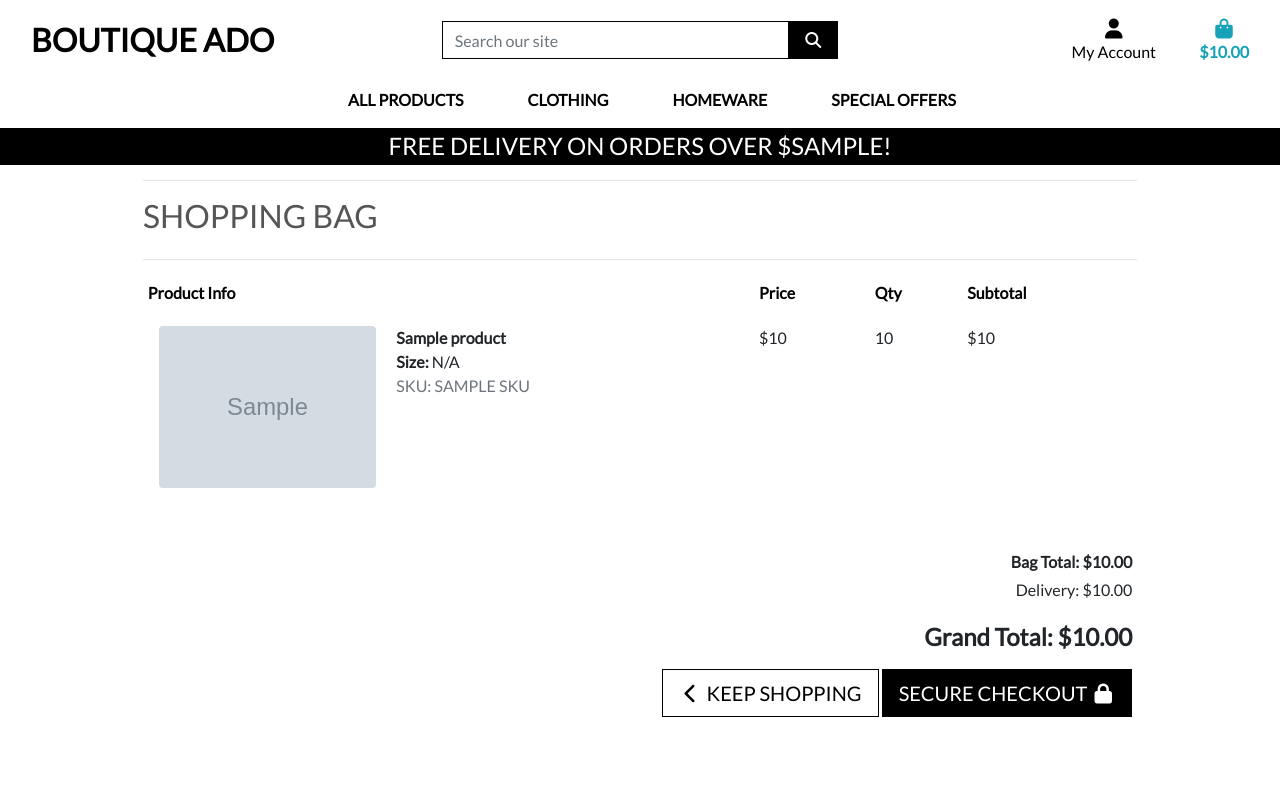
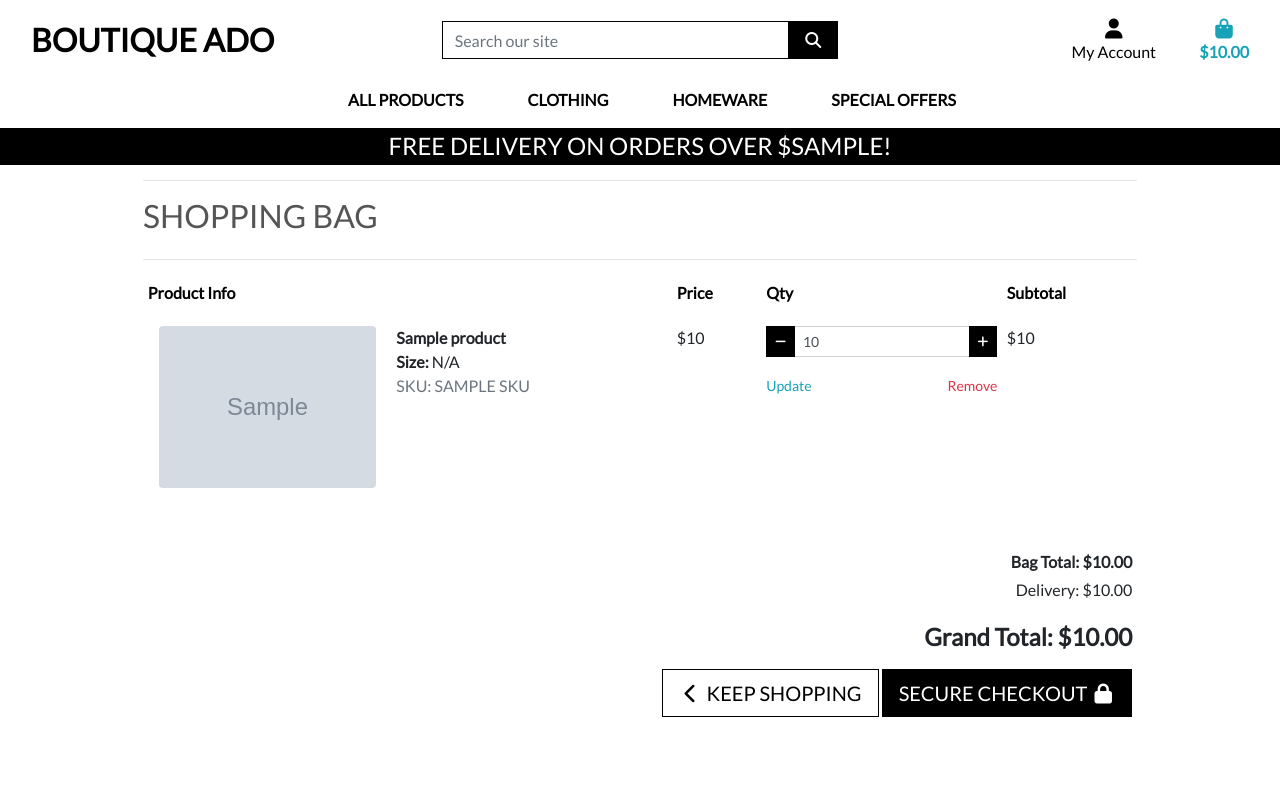
Before and after one commit to GaborFicsor/boutique-ado-v1, a Django app: template bag/templates/bag/bag.html in a window 1280 px wide. Run offline with Django 3.2, Linux system fonts and the light colour scheme; the template is opened without the code that fills it: most values are stand-ins (such as "Sample title", 1, 10 or a date in 2020); grey boxes marked "Sample" are stand-in pictures; some libraries are stand-ins or nearby versions.

Commit message:
Add quantity boxes to shopping bag page

```diff
--- a/bag/contexts.py
+++ b/bag/contexts.py
@@ -28,7 +28,7 @@ def bag_contents(request):
                 product_count += quantity
                 bag_items.append({
                     'item_id': item_id,
-                    'quantity': item_data,
+                    'quantity': quantity,
                     'product': product,
                     'size': size,
                 })
--- a/bag/templates/bag/bag.html
+++ b/bag/templates/bag/bag.html
@@ -44,15 +44,45 @@
                         </td>
                         <td class="py-3">
                             <p class="my-0"><strong>{{ item.product.name }}</strong></p>
-                            <p class="my-0"><strong>Size: </strong>{% if item.product.has_sizes %}{{ item.size|upper
-                                }}{% else %} N/A{% endif %}</p>
+                            <p class="my-0"><strong>Size: </strong>{% if item.product.has_sizes %}{{ item.size|upper}}{% else %} N/A{% endif %}</p>
                             <p class="my-0 smal text-muted">SKU: {{ item.product.sku|upper }}</p>
                         </td>
                         <td class="py-3">
                             <p class="my-0">${{ item.product.price }}</p>
                         </td>
                         <td class="py-3">
-                            <p class="my-0">{{ item.quantity }}</p>
+                            <form class="form update-form" method="POST" action="">
+                                {% csrf_token %}
+                                <div class="form-group">
+                                    <div class="input-group">
+                                        <div class="input-group-prepend">
+                                            <button class="decrement-qty btn btn-sm btn-black rounded-0"
+                                                data-item_id="{{ item.item_id }}" id="decrement-qty_{{ item.item_id }}">
+                                                <span>
+                                                    <i class="fas fa-minus fa-sm"></i>
+                                                </span>
+                                            </button>
+                                        </div>
+                                        <input class="form-control form-control-sm qty_input" type="number"
+                                            name="quantity" value="{{ item.quantity }}" min="1" max="99"
+                                            data-item_id="{{ item.item_id }}"
+                                            id="id_qty_{{ item.item_id }}">
+                                        <div class="input-group-append">
+                                            <button class="increment-qty btn btn-sm btn-black rounded-0"
+                                                data-item_id="{{ item.item_id }}" id="increment-qty_{{ item.item_id }}">
+                                                <span>
+                                                    <i class="fas fa-plus fa-sm"></i>
+                                                </span>
+                                            </button>
+                                        </div>
+                                        {% if item.product.has_sizes %}
+                                        <input type="hidden" name="product_size" value="{{ item.size }}">
+                                        {% endif %}
+                                    </div>
+                                </div>
+                            </form>
+                            <a class="update-link text-info"><small>Update</small></a>
+                            <a class="remove-item text-danger float-right" id="remove_{{ item.item_id}}" data-size="{{ item.size }}"><small>Remove</small></a>
                         </td>
                         <td class="py-3">
                             <p class="my-0">${{ item.product.price }}</p>
@@ -104,3 +134,29 @@
 </div>
 
 {% endblock %}
+
+{% block postloadjs %}
+{{ block.super }}
+{% include 'products/includes/quantity_input_script.html' %}
+
+<script type="text/javascript">
+    $('.update-link').click(function(e){
+        var form = $(this).prev('.update-form');
+        form.submit();
+    });
+
+    $('.remove-item').click(function(e){
+        var csrfToken = "{{ csrf_token }}";
+        var itemId = $(this).attr('id').split('remove_')[1];
+        var size = $(this).data('size');
+        var url = `/bag/remove/$(itemId)`;
+        var data = {'csrfmiddlewaretoken': csrfToken, 'size': size};
+
+        $.post(url,data)
+        .done(function() {
+            location.reload();
+        });
+    });
+</script>
+
+{% endblock %}
--- a/static/css/base.css
+++ b/static/css/base.css
@@ -100,7 +100,9 @@ a.category-badge > span.badge:hover {
     right: 10px;
 }
 
-.btt-link {
+.btt-link,
+.update-link,
+.remove-item {
     cursor: pointer;
 }
 
```
